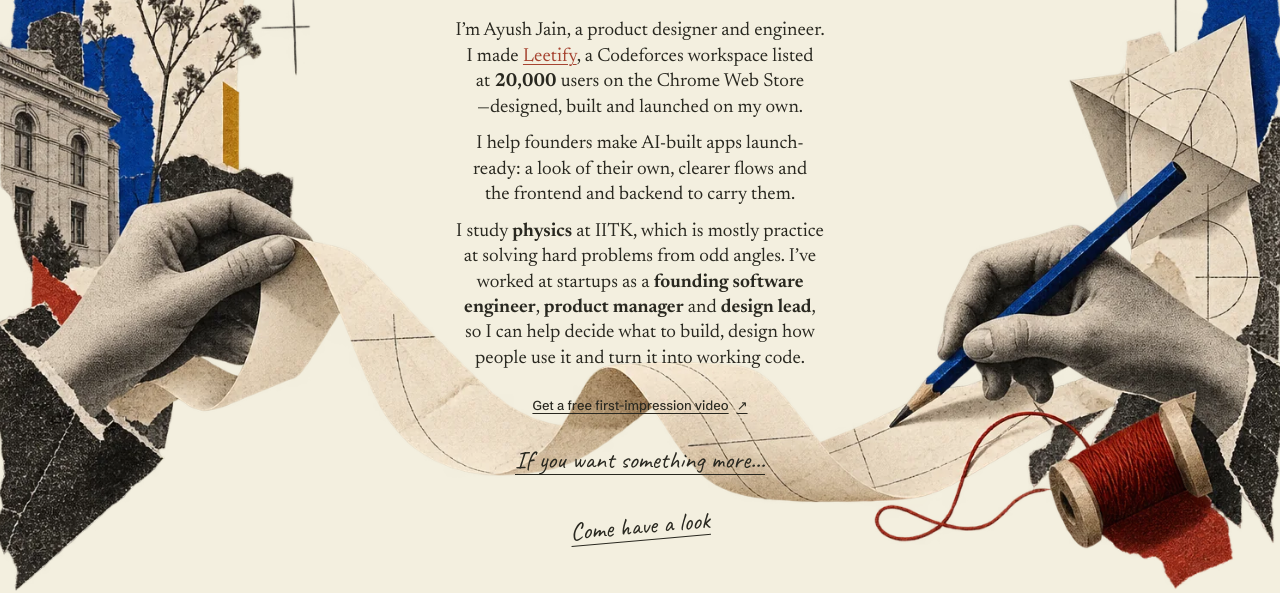
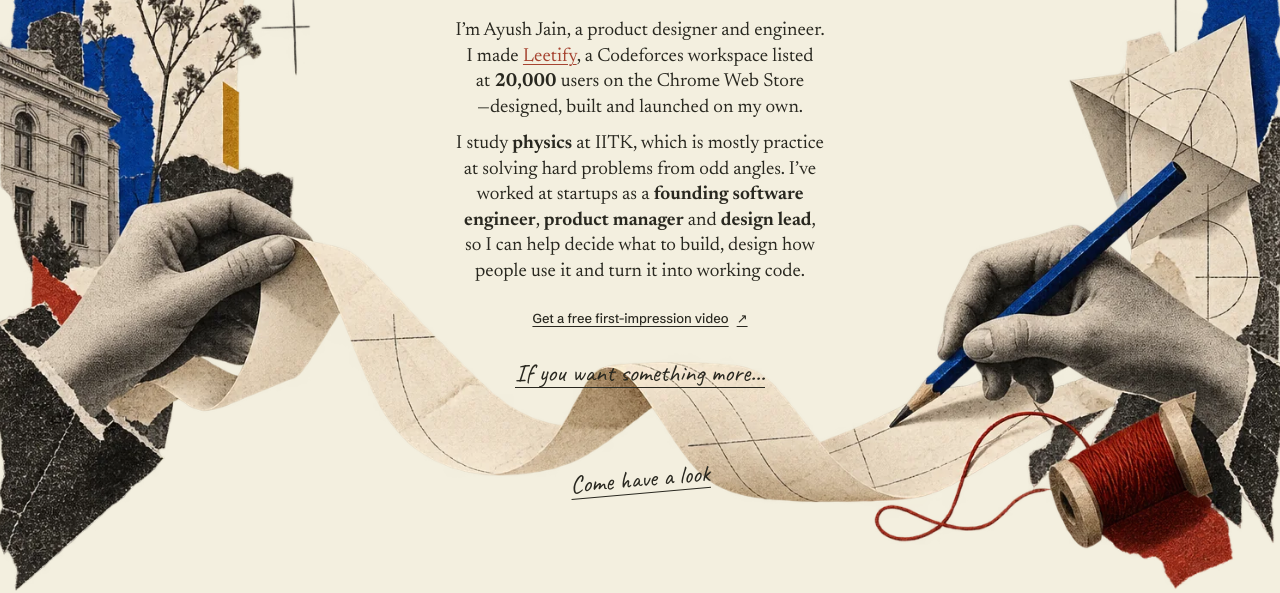
Before and after one commit to Algorhythmicss/designfolio, a plain HTML site: page index.html in a window 1280 px wide. Shown: the part 225-818 px from the top of the page. Drawn offline with Linux system fonts and the light colour scheme.

Commit message:
Trim repeated positioning paragraph from portfolio hero

```diff
--- a/index.html
+++ b/index.html
@@ -9,7 +9,6 @@
   <h1 id="intro-title"><span class="making-title">I design and build</span><em class="making-promise">products people use.</em></h1>
   <div class="making-bio">
    <p>I’m Ayush Jain, a product designer and engineer. I made <a href="leetify/">Leetify</a>, a Codeforces workspace listed at <strong>20,000</strong> users on the Chrome Web Store—designed, built and launched on my own.</p>
-   <p>I help founders make AI-built apps launch-ready: a look of their own, clearer flows and the frontend and backend to carry them.</p>
    <p>I study <strong>physics</strong> at IITK, which is mostly practice at solving hard problems from odd angles. I’ve worked at startups as a <strong>founding software engineer</strong>, <strong>product manager</strong> and <strong>design lead</strong>, so I can help decide what to build, design how people use it and turn it into working code.</p>
    <p class="making-free"><a href="contact/?offer=first-impression&amp;guided=1">Get a free first-impression video <span aria-hidden="true">↗</span></a></p>
    <details class="scope-note"><summary>If you want something more…</summary><p>A website, an app, a database and authentication—or the identity and posters around it. I can bring the design and engineering together. We’ll agree what your project needs before we start.</p></details>
```
